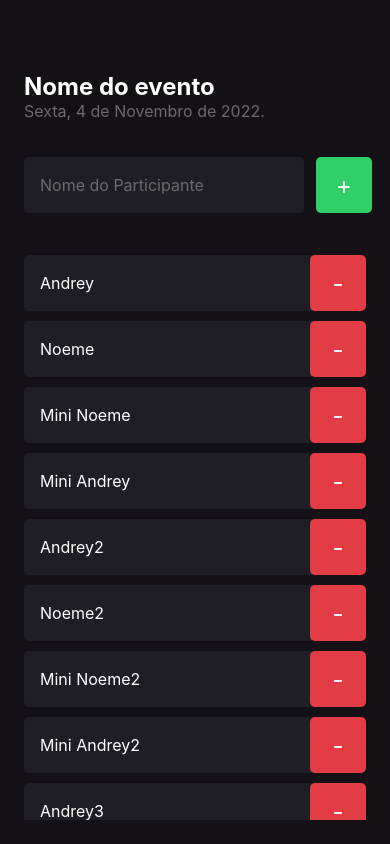
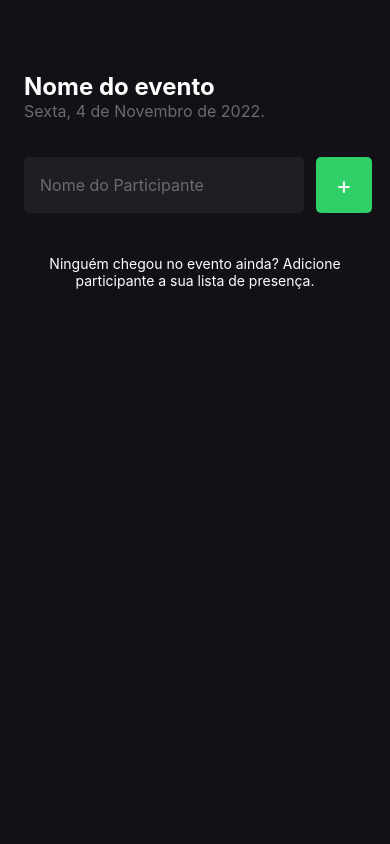
Before and after one commit to andreybatista/im-here, a React Native app: screen / in a window 390 px wide. Built offline with nearby package versions, Linux system fonts and the light colour scheme.

Commit message:
add function add participants

```diff
--- a/src/screens/Home/index.tsx
+++ b/src/screens/Home/index.tsx
@@ -1,31 +1,34 @@
-import { Text, View, TextInput, TouchableOpacity, FlatList } from "react-native";
+import { useState } from 'react';
+import { Text, View, TextInput, TouchableOpacity, FlatList, Alert } from 'react-native';
 
-import { Participant } from "../../components/Participant";
+import { Participant } from '../../components/Participant';
 
-import { styles } from "./styles";
+import { styles } from './styles';
 
 export function Home() {
-  const participants = [
-    "Andrey",
-    "Noeme",
-    "Mini Noeme",
-    "Mini Andrey",
-    "Andrey2",
-    "Noeme2",
-    "Mini Noeme2",
-    "Mini Andrey2",
-    "Andrey3",
-    "Noeme3",
-    "Mini Noeme3",
-    "Mini Andrey3",
-  ]
+  const [participants, setParticipants] = useState<String[]>([])
+  const [participantName, setParticipantName] = useState('')
 
   function handleParticipantAdd() {
-    console.log('click')
+    if (participants.includes(participantName)) {
+      return Alert.alert('Participante já cadastrado', 'Já existe um participante na lista com esse nome.')
+    }
+
+    setParticipants(state => [...state, participantName])
+    setParticipantName('')
   }
 
   function handleParticipantRemove(name: string) {
-    console.log(`click para remove o participante ${name}`)
+    Alert.alert('Remover ', `Remover o participante ${name} ?`, [
+      {
+        text: 'Sim',
+        onPress: () => Alert.alert('Deletado!'),
+      },
+      {
+        text: 'Não',
+        style: 'cancel'
+      }
+    ])
   }
 
   return (
@@ -40,9 +43,11 @@ export function Home() {
 
       <View style={styles.form}>
         <TextInput
+          onChangeText={setParticipantName}
+          value={participantName}
           style={styles.input}
-          placeholder="Nome do Participante"
-          placeholderTextColor="#6B6B6B"
+          placeholder='Nome do Participante'
+          placeholderTextColor='#6B6B6B'
         />
 
         <TouchableOpacity style={styles.button} onPress={handleParticipantAdd}>
@@ -63,7 +68,7 @@ export function Home() {
           />
         )}
         showsVerticalScrollIndicator={false}
-        ListEmptyComponent={()=>(
+        ListEmptyComponent={() => (
           <Text style={styles.listEmptyText}>
             Ninguém chegou no evento ainda? Adicione participante a sua lista de presença.
           </Text>
```
